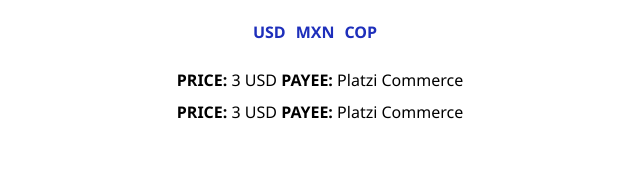
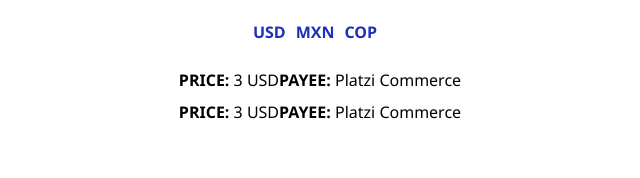
Before and after one commit to coderdiaz/render-functions-vue, a Vue app: page / in a window 1280 px wide. Shown: the top 178 px of the page, without its empty margins (340-980 px from the left). Built offline with nearby package versions, Linux system fonts and the light colour scheme.

Commit message:
feat: using jsx

```diff
--- a/src/components/PaymentList.vue
+++ b/src/components/PaymentList.vue
@@ -28,21 +28,17 @@
       ],
     };
   },
-  render(h) {
-    return h('ul', {
-      class: 'payment__list',
-    }, [
-      this.payments
+  render() {
+    const filteredPayments = this.payments
       .filter(payment => payment.currencyType === this.currency)
-      .map(payment => h('li', {
-        class: 'payment__item',
-      }, [
-        h('span', 'Price: '),
-        `${payment.price} ${payment.currencyType} `,
-        h('span', 'Payee: '),
-        payment.payee,
-      ])),
-    ]);
+      .map(payment => <li class="payment__item">
+        <span>Price: </span> {payment.price} {payment.currencyType}
+        <span>Payee: </span> {payment.payee}
+      </li>);
+
+    return <ul class="payment__list">
+      {filteredPayments}
+    </ul>;
   },
 };
 </script>
```
